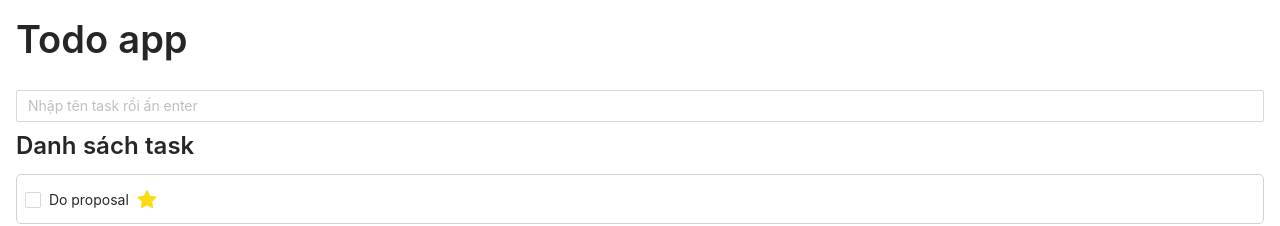
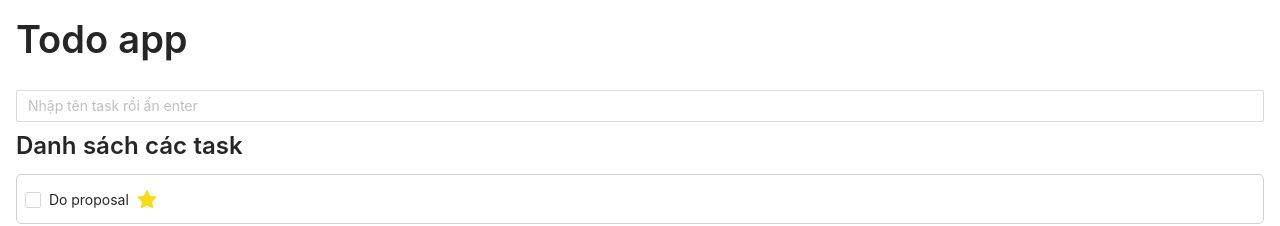
Before and after one commit to lekhasy/todo-react, a React (Create React App) app: page / in a window 1280 px wide. Shown: the top 226 px of the page. Built offline with nearby package versions, Linux system fonts and the light colour scheme.

Commit message:
edit text

```diff
--- a/src/App.js
+++ b/src/App.js
@@ -62,7 +62,7 @@ function App() {
           changeStatus={changeStatus}
           changeFavorite={changeFavorite}
           taskList={tasksNotCompleted}
-          title={"Danh sách task"}
+          title={"Danh sách các task"}
         />
 
         <TodoList
```
